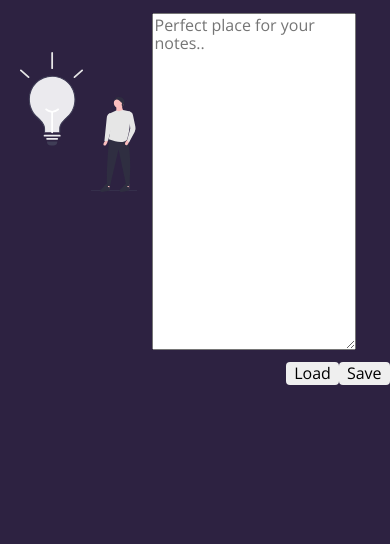
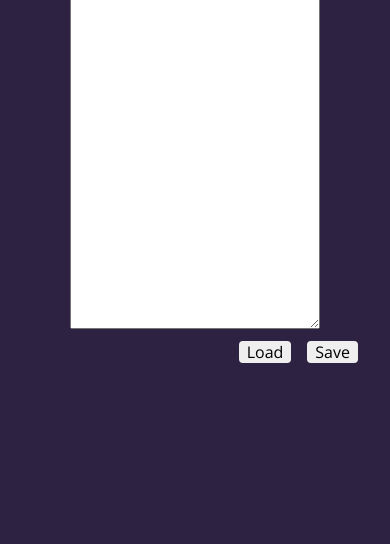
Before and after one commit to kos-tomasz/Notepad, a website built with webpack: page src/pages/index.html in a window 390 px wide. Shown: the part 300-844 px from the top of the page. Built offline with nearby package versions, Linux system fonts and the light colour scheme.

Commit message:
feat: media queries & localStorage

```diff
--- a/src/js/index.js
+++ b/src/js/index.js
@@ -6,10 +6,24 @@ import "../scss/main.scss";
 
 console.log("HELLO 🚀");
 
+
+const save = document.querySelector('.save--js');
+const load = document.querySelector('.load--js');
+const textarea = document.querySelector('.form__text--js');
+
+save.addEventListener('click', () =>{
+localStorage.setItem('entry', textarea.value);
+});
+
+load.addEventListener('click', () =>{
+   textarea.value = localStorage.getItem('entry');
+});
+
+
 let isDark = true;
-const button = document.querySelector(".header__isDark--js");
+const darkMode = document.querySelector('.header__isDark--js');
 
-button.addEventListener("click", () => {
+darkMode.addEventListener('click', () => {
   if (isDark) {
     document.documentElement.style.setProperty("--background-color", "#bc9ef5");
     isDark = false;
--- a/src/pages/index.html
+++ b/src/pages/index.html
@@ -12,6 +12,7 @@
       src="../assets/img/bulb.svg"
       alt="background-image"
     />
+
     <main class="main">
       <header class="header">
         <h1 class="header__main">
@@ -29,14 +30,14 @@
         <textarea
           aria-label="Enter your notes"
           placeholder="Perfect place for your notes.."
-          class="form__text"
+          class="form__text form__text--js"
         ></textarea>
       </form>
 
       <footer class="footer">
         <div class="footer__buttons">
-          <button class="button button-load--js">Load</button>
-          <button class="button button-save--js">Save</button>
+          <button class="button load--js">Load</button>
+          <button class="button button--save save--js">Save</button>
         </div>
       </footer>
     </main>
--- a/src/scss/main.scss
+++ b/src/scss/main.scss
@@ -10,7 +10,7 @@ html {
 *,
 *::before,
 *::after {
-  box-sizing: border-box;
+  box-sizing: inherit;
 }
 
 body {
@@ -25,6 +25,9 @@ body {
 
 .background-image {
   width: 30%;
+  @media screen and (max-width: 600px) {
+    width: 0%;
+  }
 }
 
 .main {
@@ -32,6 +35,10 @@ body {
   height: 60vh;
   display: flex;
   flex-direction: column;
+  @media screen and (max-width: 600px) {
+    width: 80vw;
+    height: 70vh;
+  }
 }
 
 .header {
@@ -44,6 +51,9 @@ body {
     font-weight: 600;
     line-height: 64px;
     font-style: normal;
+    @media screen and (max-width: 600px) {
+      font-size: 34px;
+    }
   }
   &__isDark {
     display: flex;
@@ -62,6 +72,10 @@ body {
   &__text {
     min-width: 70%;
     height: 40vh;
+    @media screen and (max-width: 600px) {
+      height: 50vh;
+      min-width: 80%;
+    }
   }
 }
 
@@ -83,4 +97,7 @@ body {
   border: none;
   border-radius: 4px;
   padding: 2px 8px;
+  &--save{
+    margin-left: 16px;
+  }
 }
```
